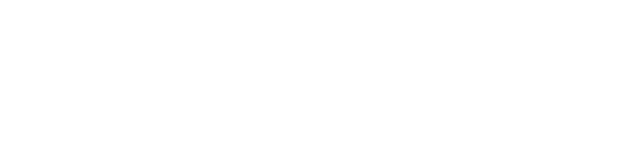
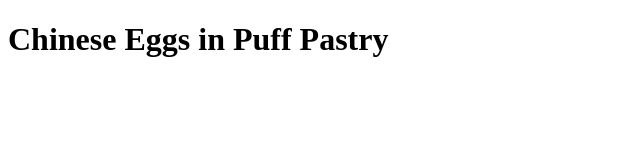
Before and after one commit to shameenbappy3-lab/odin-recipes, a plain HTML site: page recipes/chineseeggsinpuffpastry.html in a window 1280 px wide. Shown: the whole page, without its empty margins (0-640 px from the left). Drawn offline with Linux system fonts and the light colour scheme.

Commit message:
Add Heading

```diff
--- a/recipes/chineseeggsinpuffpastry.html
+++ b/recipes/chineseeggsinpuffpastry.html
@@ -6,6 +6,6 @@
     <title>Chinese Eggs in Puff Pastry</title>
 </head>
 <body>
-
+    <h1>Chinese Eggs in Puff Pastry</h1>
 </body>
 </html>
```
